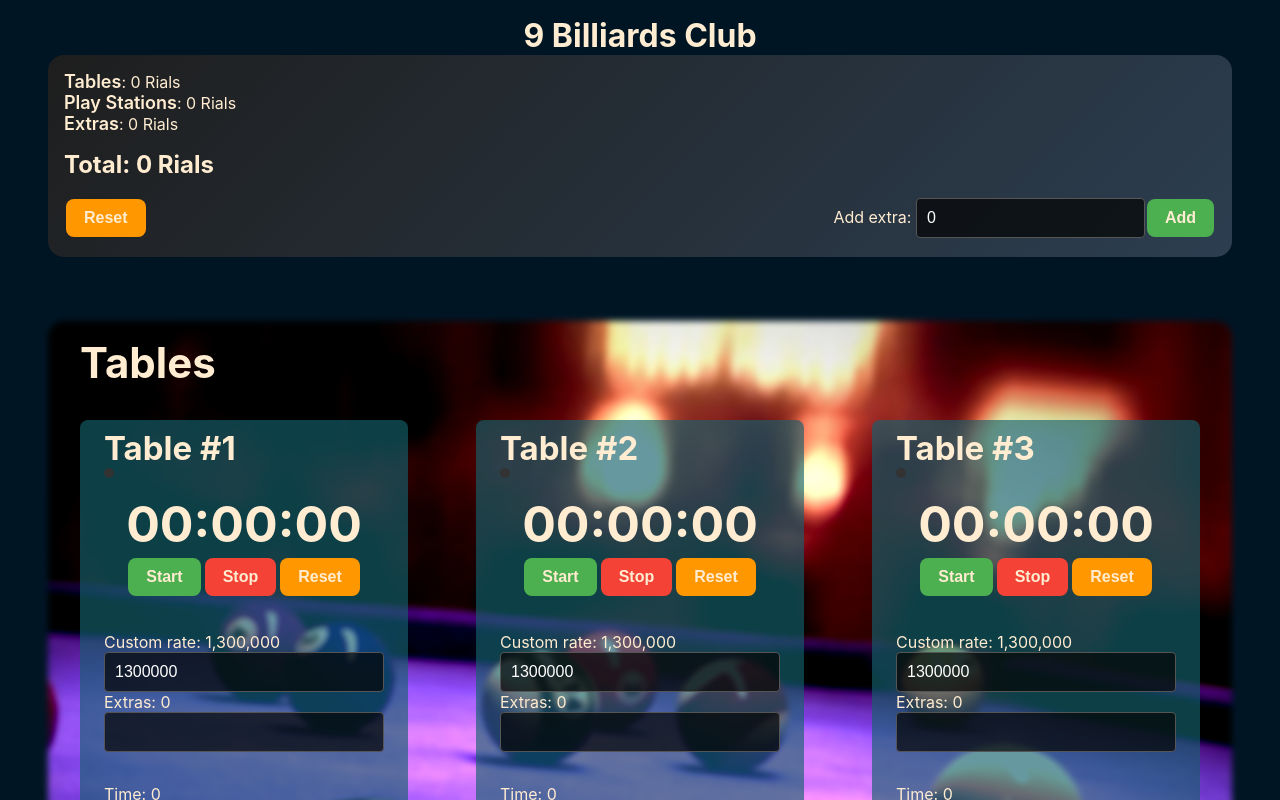
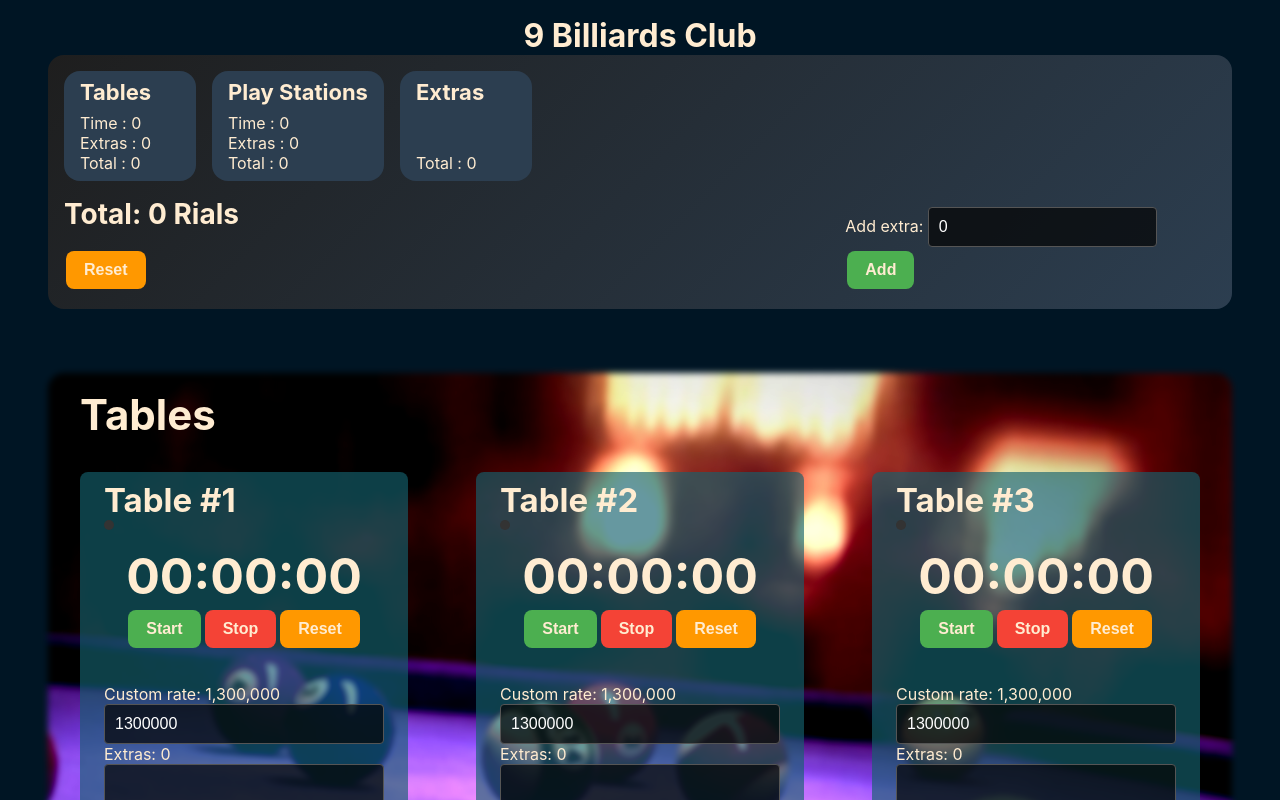
Before and after one commit to Thermite10k/cmgmt, a React (Create React App) app: page / in a window 1280 px wide. Shown: the top 800 px of the page. Built offline with nearby package versions, Linux system fonts and the light colour scheme.

Commit message:
Added detailed stats

```diff
--- a/src/components/SingleExtra/SingleExtra.jsx
+++ b/src/components/SingleExtra/SingleExtra.jsx
@@ -12,7 +12,7 @@ const SingleExtra = () => {
     setStoredData((prevState) => ({
       ...prevState,
       total: prevState.total + +extra,
-      2: { ...prevState[2], amount: prevState[2].amount + +extra },
+      2: { ...prevState[2], total: prevState[2].total + +extra },
     }));
     setExtra(0);
   };
--- a/src/components/Stats/Stats.jsx
+++ b/src/components/Stats/Stats.jsx
@@ -4,6 +4,7 @@ import { addCommaSeparator } from "../utils/addCommaSeparator";
 import classes from "./Stats.module.css";
 import Button from "../UI/Button/Button";
 import SingleExtra from "../SingleExtra/SingleExtra";
+import capitalizeWords from "../utils/capitalize";
 const Stats = () => {
   const { storedData, setStoredData, resetData } = useContext(dataContext);
 
@@ -15,18 +16,29 @@ const Stats = () => {
 
   return (
     <div className={classes.statsContainer}>
-      <div>
-        <ul className={classes.statList}>
+      <div className={classes.subStatContainer}>
+        <div className={classes.statList}>
           {Object.keys(storedData).map(
             (key) =>
               !isNaN(key) && (
-                <li key={key} className={classes.listItem}>
-                  <div className={classes.name}>{storedData[key].name}</div>:{" "}
-                  {addCommaSeparator(storedData[key].amount)} Rials
-                </li>
+                <div className={classes.statsCard}>
+                  <div className={classes.statCardTitle}>
+                    {storedData[key].name}
+                  </div>
+                  <ul className={classes.statsUl}>
+                    {Object.keys(storedData[key]).map(
+                      (k) =>
+                        k !== "name" && (
+                          <li className={classes.listItem}>
+                            {capitalizeWords(k)} : {storedData[key][k]}
+                          </li>
+                        )
+                    )}
+                  </ul>
+                </div>
               )
           )}
-        </ul>
+        </div>
         <div className={` ${classes.total}`}>
           Total: {addCommaSeparator(storedData.total)} Rials
         </div>
--- a/src/components/Stats/Stats.module.css
+++ b/src/components/Stats/Stats.module.css
@@ -11,6 +11,31 @@
 .statList {
   padding: 0;
   margin: 0;
+  display: flex;
+  justify-content: flex-start;
+  gap: 1rem;
+  flex-wrap: wrap;
+}
+.statCardTitle {
+  margin-bottom: 0.5rem;
+  font-weight: 750;
+  font-size: 22px;
+}
+.subStatContainer {
+  width: 70%;
+}
+.statsUl {
+  padding: 0;
+  margin: 0;
+}
+.statsCard {
+  border-radius: 1rem;
+  min-width: 100px;
+  background-color: #2c3e50;
+  padding: 0.5rem 1rem;
+  display: flex;
+  flex-direction: column;
+  justify-content: space-between;
 }
 .listItem {
   display: flex;
@@ -27,7 +52,7 @@
 .total {
   width: fit-content;
   margin: 1rem 0;
-  font-size: 24px;
+  font-size: 28px;
   font-weight: 700;
 }
 .totalButton {
--- a/src/components/Timer/Timer.jsx
+++ b/src/components/Timer/Timer.jsx
@@ -82,8 +82,13 @@ const Timer = ({ rate, title, index, id }) => {
   const save = () => {
     setStoredData((prevData) => ({
       ...prevData,
-      [id]: { ...prevData[id], amount: prevData[id].amount + +timeTotal },
-      2: { ...prevData[2], amount: prevData[2].amount + +totalExtra }, // 2 is the id for extras as described in context
+      [id]: {
+        ...prevData[id],
+        time: prevData[id].time + +timeTotal,
+        extras: prevData[id].extras + +totalExtra,
+        total: prevData[id].total + +total,
+      },
+
       total: prevData.total + +total,
     }));
   };
--- /dev/null
+++ b/src/components/utils/capitalize.js
@@ -0,0 +1,9 @@
+function capitalizeWords(str) {
+  return str
+    .split(" ")
+    .map((word) => {
+      return word.charAt(0).toUpperCase() + word.slice(1).toLowerCase();
+    })
+    .join(" ");
+}
+export default capitalizeWords;
--- a/src/contexts/appContext.js
+++ b/src/contexts/appContext.js
@@ -1,19 +1,23 @@
-import { createContext, useState, useEffect, useContext } from "react";
+import { createContext, useState, useEffect } from "react";
 
 const dataContext = createContext(1);
 
 const initialState = {
   0: {
     name: "Tables",
-    amount: 0,
+    time: 0,
+    extras: 0,
+    total: 0,
   },
   1: {
     name: "Play Stations",
-    amount: 0,
+    time: 0,
+    extras: 0,
+    total: 0,
   },
   2: {
     name: "Extras",
-    amount: 0,
+    total: 0,
   },
   total: 0,
 };
```
